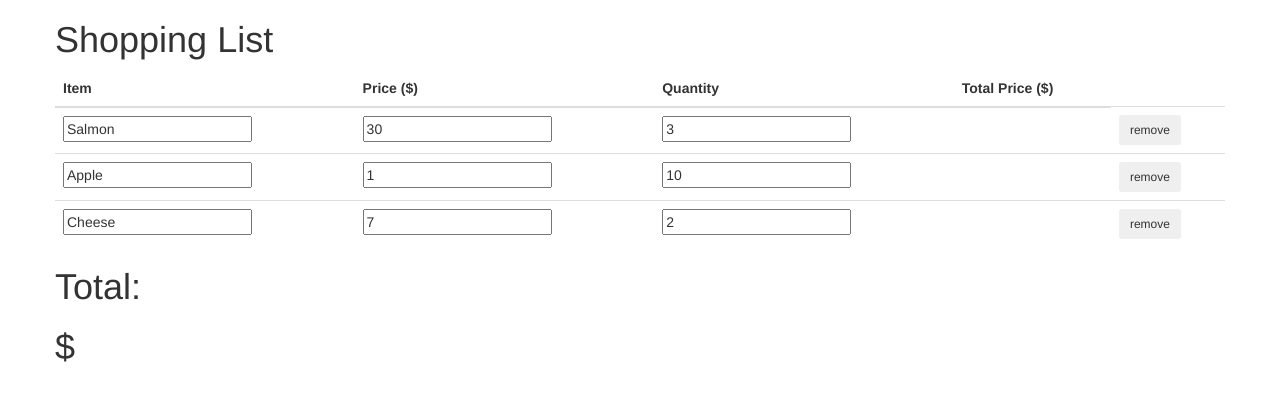
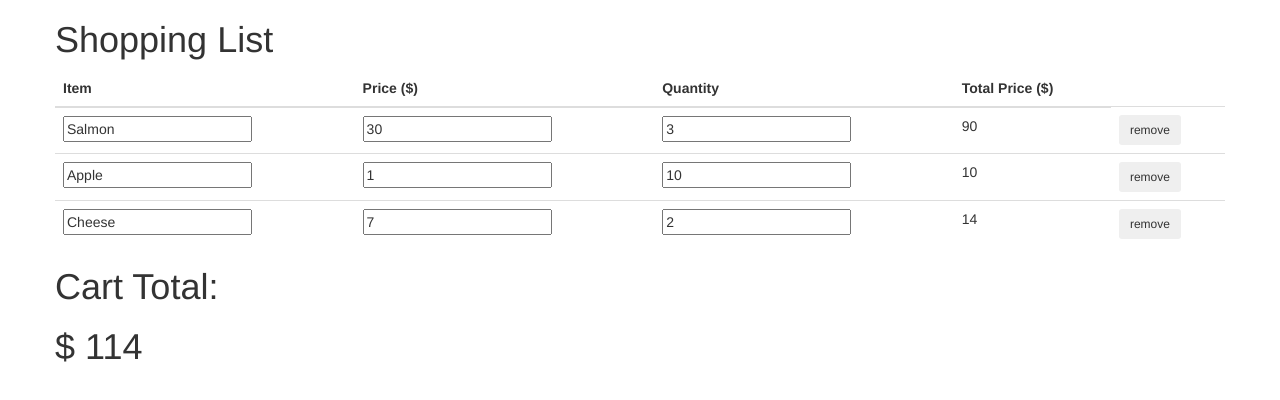
Before and after one commit to henry-hein/shopping-cart, a plain HTML site: page index.html in a window 1280 px wide. Drawn offline with nearby package versions, Linux system fonts and the light colour scheme.

Commit message:
Total price & Cart Total javascript implementation

```diff
--- a/index.html
+++ b/index.html
@@ -54,7 +54,7 @@
           </table>
         </div>
         <div class="col-12">
-          <h1>Total:</h1>
+          <h1>Cart Total:</h1>
         </div>
         <div class="col-12">
           <h1>$ <span class="total"></span></h1>
--- a/js/application.js
+++ b/js/application.js
@@ -0,0 +1,29 @@
+var updateTotalPrice = function (ele) {
+  var price = ($(ele).find('.price input').val());
+  var quantity = parseInt($(ele).find('.qty input').val());
+  var totalPrice = price * quantity;
+  $(ele).children('.totalPrice').html(totalPrice);
+
+  return totalPrice;
+}
+
+var sum = function (acc, x) {
+  return acc + x;
+}
+
+var updateCartTotal = function () {
+  var totalSum = [];
+  $('tbody tr').each(function(i,ele){
+    var totalPrice = updateTotalPrice(ele);
+    totalSum.push(totalPrice);
+  });
+
+  var cartTotal = totalSum.reduce(sum);
+  $('.total').html(cartTotal);
+}
+
+
+$(document).ready(function() {
+  updateCartTotal();
+
+});
```
